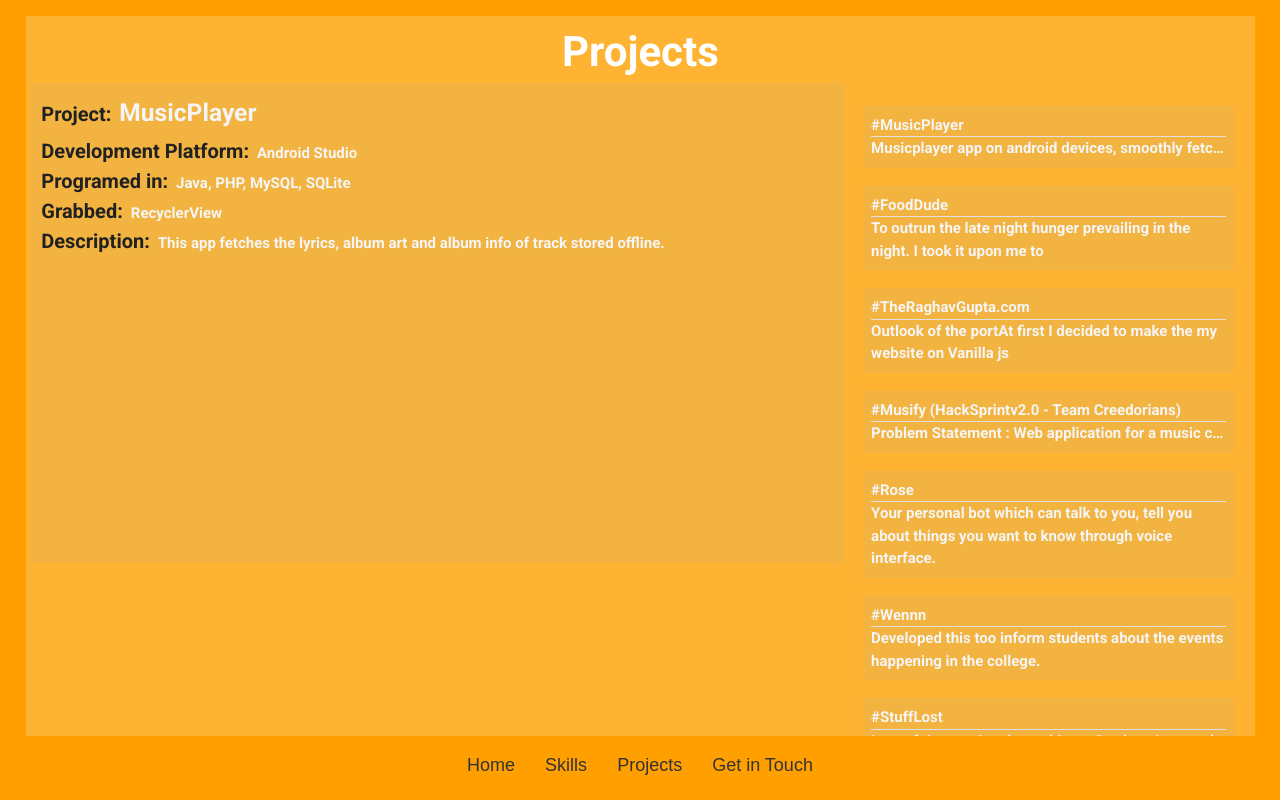
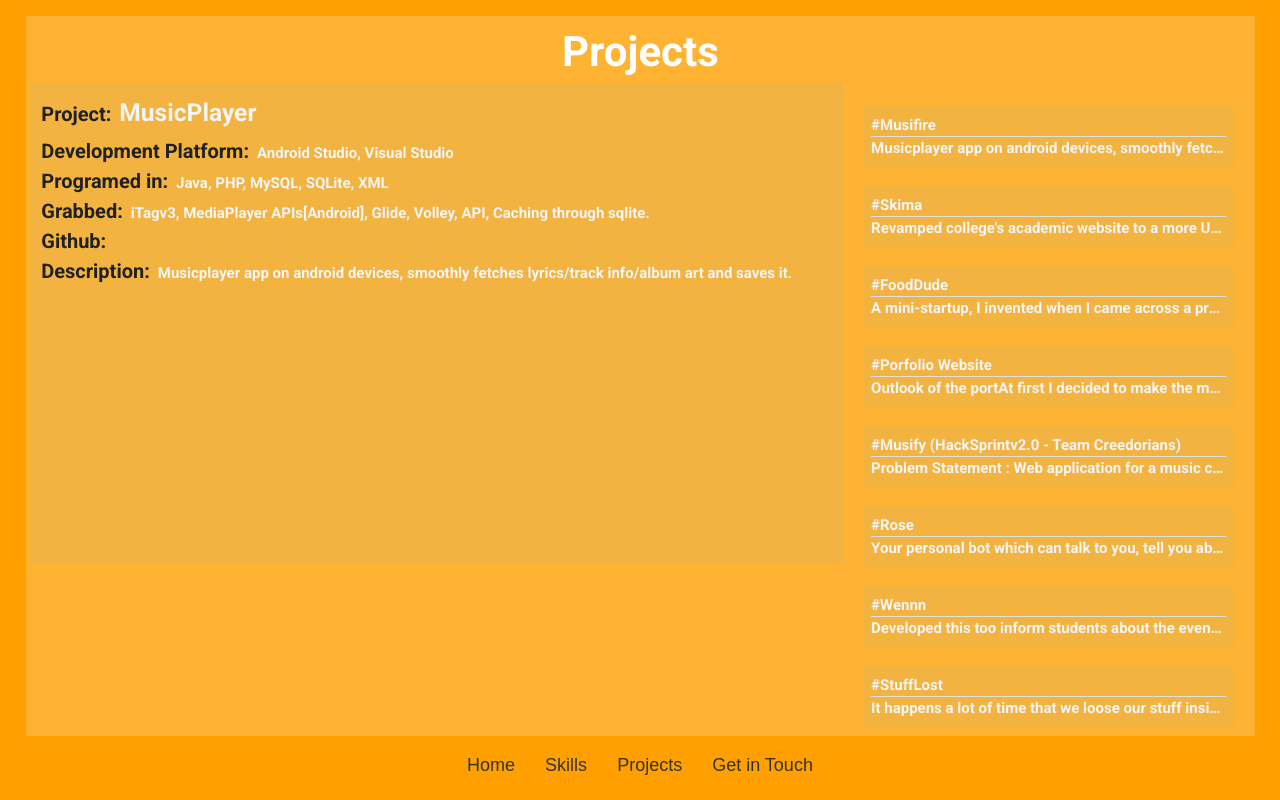
Before and after one commit to raghav-wd/hey, a React (Create React App) app: page / in a window 1280 px wide. Both pictures are taken after a click on the element "Projects". Built offline with nearby package versions, Linux system fonts and the light colour scheme; no server answers.

Commit message:
added git repo on the projects

```diff
--- a/src/pages/Projects.js
+++ b/src/pages/Projects.js
@@ -11,18 +11,20 @@ yuri() {
     alert("hi")
 }
 
-setProjectBoard(title, platform, programmedIn, description, grabbed) {
+setProjectBoard(title, platform, programmedIn, grabbed, github, description) {
     var p_title = document.getElementById("p-title");
     var p_platform = document.getElementById("p-platform");
     var p_programmedIn = document.getElementById("p-programmedIn");
+    var p_grabbed = document.getElementById("p-grabbed");
+    var p_github = document.getElementById("p-github");
     var p_description = document.getElementById("p-description");
-    var p_grabbed = document.getElementById("p-grabbed");
 
     p_title.innerHTML = title;
     p_platform.innerHTML = platform;
     p_programmedIn.innerHTML = programmedIn;
+    p_grabbed.innerHTML = grabbed;
+    p_github.innerHTML = github;
     p_description.innerHTML = description;
-    p_grabbed.innerHTML = grabbed;
 }
 
 toggle() {
@@ -47,14 +49,15 @@ componentDidMount() {
             let title = this.querySelector("#data-title").innerHTML;
             let platform = this.querySelector("#data-platform").innerHTML;
             let programmedIn = this.querySelector("#data-programmedIn").innerHTML;
+            let grabbed = this.querySelector("#data-grabbed").innerHTML;
+            let github = this.querySelector("#data-github").innerHTML;
             let description = this.querySelector("#data-description").innerHTML;
-            let grabbed = this.querySelector("#data-grabbed").innerHTML;
 
             if (window.innerWidth < 600) {
                 gsap.fromTo(projectBoard, 0.5, { x: 100 }, { x: 0, opacity: 1, display: "block" })
                 gsap.to(projectList, 0, { y:projectBoard.offsetHeight, opacity: 0 })
             }
-            setProjectBoard(title, platform, programmedIn, description, grabbed);
+            setProjectBoard(title, platform, programmedIn, grabbed, github, description);
         });
     });
 }
@@ -68,36 +71,49 @@ render() {
                     <div id="project-board" className="col l8 s12 p-project-board border left-align">
                         <i className="material-icons right small hide-on-med-and-up" id="close-btn" onClick={()=>this.toggle()}>close</i>
                         <div><div className="p-head">Project: </div><h5 className="i-b" className="i-b" id="p-title">MusicPlayer</h5></div>
-                        <div><div className="p-head">Development Platform: </div><div className="i-b" id="p-platform">Android Studio</div></div>
-                        <div><div className="p-head">Programed in: </div><div className="i-b" id="p-programmedIn">Java, PHP, MySQL, SQLite</div></div>
+                        <div><div className="p-head">Development Platform: </div><div className="i-b" id="p-platform">Android Studio, Visual Studio</div></div>
+                        <div><div className="p-head">Programed in: </div><div className="i-b" id="p-programmedIn">Java, PHP, MySQL, SQLite, XML</div></div>
                         {/* <div id="p-description">This app fetches the lyrics, album art and album info of track stored offline.</div> */}
-                        <div><div className="p-head">Grabbed: </div><div className="i-b" id="p-grabbed">RecyclerView</div></div>
-                        <div><div className="p-head">Description: </div><div className="i-b" id="p-description">This app fetches the lyrics, album art and album info of track stored offline.</div></div>
+                        <div><div className="p-head">Grabbed: </div><div className="i-b" id="p-grabbed">iTagv3, MediaPlayer APIs[Android], Glide, Volley, API, Caching through sqlite.</div></div>
+                        <div><div className="p-head">Github: </div><div className="i-b" id="p-github"></div></div>
+                        <div><div className="p-head">Description: </div><div className="i-b" id="p-description">Musicplayer app on android devices, smoothly fetches lyrics/track info/album art and saves it.</div></div>
                     </div>
                     <div id="project-list" className="col l4 s12 p-project-list">
                         <br/>
                         <div className="p-project-card border left-align">
-                            <div className="p-project-card-head">#<span id="data-title">MusicPlayer</span></div>
+                            <div className="p-project-card-head">#<span id="data-title">Musifire</span></div>
                             <span id="data-platform" className="hide">Android Studio, Visual Studio</span>
                             <span id="data-programmedIn" className="hide">Java, PHP, MySQL, SQLite, XML</span>
                             <div className="divider"></div>
                             <div className="p-project-card-info"><span id="data-description" className="truncate">Musicplayer app on android devices, smoothly fetches lyrics/track info/album art and saves it.</span></div>
+                            <span id="data-github" className="hide"><a target='_blank' href='https://github.com/raghav-wd/Musifire-Software-Development-Project.git'>https://github.com/raghav-wd/Musifire-Software-Development-Project.git</a></span>
                             <span id="data-grabbed" className="hide">iTagv3, MediaPlayer APIs[Android], Glide, Volley, API, Caching through sqlite.</span>
+                        </div>
+                        <div className="p-project-card border left-align">
+                            <div className="p-project-card-head">#<span id="data-title">Skima</span></div>
+                            <span id="data-platform" className="hide">Visual Studio</span>
+                            <span id="data-programmedIn" className="hide">Web Languages, React.js, PHP&MySQL</span>
+                            <div className="divider"></div>
+                            <span id="data-grabbed" className="hide">Teamwork, E-commerce experience and Sales</span>
+                            <span id="data-github" className="hide"><a target='_blank' href='https://github.com/raghav-wd/Better-academia.git'>https://github.com/raghav-wd/Better-academia.git</a></span>
+                            <div className="p-project-card-info"><span id="data-description" className="truncate">Revamped college's academic website to a more UI intensive and analytical PW. Available as an installable web app on android, ios, windows and macOS.</span></div>
                         </div>
                         <div className="p-project-card border left-align">
                             <div className="p-project-card-head">#<span id="data-title">FoodDude</span></div>
                             <span id="data-platform" className="hide">Visual Studio, Materialize</span>
                             <span id="data-programmedIn" className="hide">Web Languages, PHP&MySQL</span>
                             <div className="divider"></div>
-                            <div className="p-project-card-info"><span id="data-description">To outrun the late night hunger prevailing in the night. I took it upon me to </span></div>
+                            <span id="data-github" className="hide"><a target='_blank' href='https://github.com/raghav-wd/FoodDude.git'>https://github.com/raghav-wd/FoodDude.git</a></span>
+                            <div className="p-project-card-info"><span id="data-description" className="truncate">A mini-startup, I invented when I came across a problem during my first year in my college hostel. As I was used to being sleeping late at night, I always had to deal with the urge of eating snacks at night but our hostel didn't have any facility of canteen at night. So I took it upon me to run an experiment to start a wholesome business. The main idea was to develop a software to manage sales of the snacks.</span></div>
                             <span id="data-grabbed" className="hide">Teamwork, E-commerce experience and Sales</span>
                         </div>
                         <div className="p-project-card border left-align">
-                            <div className="p-project-card-head">#<span id="data-title">TheRaghavGupta.com</span></div>
+                            <div className="p-project-card-head">#<span id="data-title">Porfolio Website</span></div>
                             <span id="data-platform" className="hide">Visual Studio</span>
                             <span id="data-programmedIn" className="hide">React Js & Three.js</span>
                             <div className="divider"></div>
-                            <div className="p-project-card-info"><span id="data-description">Outlook of the portAt first I decided to make the my website on Vanilla js </span></div>
+                            <span id="data-github" className="hide"><a target='_blank' href='https://github.com/raghav-wd/hey.git'>https://github.com/raghav-wd/hey.git</a></span>
+                            <div className="p-project-card-info"><span id="data-description" className="truncate">Outlook of the portAt first I decided to make the my website on Vanilla js </span></div>
                             <span id="data-grabbed" className="hide">Three.js, ES6 and Gsap</span>
                         </div>
                         <div className="p-project-card border left-align">
@@ -105,15 +121,17 @@ render() {
                             <span id="data-platform" className="hide">Visual Studio</span>
                             <span id="data-programmedIn" className="hide">React.js, Bootstrap, PHP, MySQL</span>
                             <div className="divider"></div>
+                            <span id="data-grabbed" className="hide">iTagv3, MediaPlayer APIs[Android], Glide, Volley, API, Caching through sqlite.</span>
+                            <span id="data-github" className="hide"><a target='_blank' href='https://github.com/lavanyasingh9/hacksprint_ps14_creedorians.git'>https://github.com/lavanyasingh9/hacksprint_ps14_creedorians.git</a></span>
                             <div className="p-project-card-info"><span id="data-description" className="truncate">Problem Statement : Web application for a music company to segregate playlists based on different moods (ex. Happy, sad, calm, energetic, etc). Two types of users: Company Representative(Admin) and Business User (End user). Company user can add, modify, classify and delete songs from the system. Business user can search and listen to songs according the mood specified. Business user can give feedback on the mood based autogenerated playlist. The system should automatically change/add new mood type of that song(s) based on feedback.</span></div>
-                            <span id="data-grabbed" className="hide">iTagv3, MediaPlayer APIs[Android], Glide, Volley, API, Caching through sqlite.</span>
                         </div>
                         <div className="p-project-card border left-align">
                             <div className="p-project-card-head">#<span id="data-title">Rose</span></div>
                             <span id="data-platform" className="hide">Visual Studio</span>
                             <span id="data-programmedIn" className="hide">Web Languages, PHP&MySQL</span>
                             <div className="divider"></div>
-                            <div className="p-project-card-info"><span id="data-description">Your personal bot which can talk to you, tell you about things you want to know through voice interface.</span></div>
+                            <span id="data-github" className="hide"><a target='_blank' href='https://github.com/raghav-wd/Rose-The-Assistant.git'>https://github.com/raghav-wd/Rose-The-Assistant.git</a></span>
+                            <div className="p-project-card-info"><span id="data-description" className="truncate">Your personal bot which can talk to you, tell you about things you want to know through voice interface.</span></div>
                             <span id="data-grabbed" className="hide">Creating and Integrating APIs, recognizing speech patterns in English and extracting useful info from the spoken words.</span>
                         </div>
                         <div className="p-project-card border left-align">
@@ -121,7 +139,8 @@ render() {
                             <span id="data-platform" className="hide">Visual Studio</span>
                             <span id="data-programmedIn" className="hide">Web Languages, PHP&MySQL, Materialize</span>
                             <div className="divider"></div>
-                            <div className="p-project-card-info"><span id="data-description">Developed this too inform students about the events happening in the college.</span></div>
+                            <span id="data-github" className="hide"><a target='_blank' href='https://github.com/raghav-wd/Wennn.git'>https://github.com/raghav-wd/Wennn.git</a></span>
+                            <div className="p-project-card-info"><span id="data-description" className="truncate">Developed this too inform students about the events happening in the college.</span></div>
                             <span id="data-grabbed" className="hide">Content Management System Development on PHP, Sessions and Dynamic Sites</span>
                         </div>
                         <div className="p-project-card border left-align">
@@ -129,7 +148,8 @@ render() {
                             <span id="data-platform" className="hide">Sublime</span>
                             <span id="data-programmedIn" className="hide">HTML, CSS, JS, PHP & MySQL</span>
                             <div className="divider"></div>
-                            <div className="p-project-card-info"><span id="data-description">Lots of time we just losts things. See how I created the website to find lost stuff.</span></div>
+                            <span id="data-github" className="hide"><a target='_blank' href='https://github.com/raghav-wd/StuffLost.git'>https://github.com/raghav-wd/StuffLost.git</a></span>
+                            <div className="p-project-card-info"><span id="data-description" className="truncate">It happens a lot of time that we loose our stuff inside the hostel for this reason I had made an online platform where people can share lost findings and the person who had lost it could find it.</span></div>
                             <span id="data-grabbed" className="hide">File Uploading System</span>
                         </div>
                         <div className="p-project-card border left-align">
@@ -137,7 +157,8 @@ render() {
                             <span id="data-platform" className="hide">Sublime</span>
                             <span id="data-programmedIn" className="hide">JavaScript and PHP</span>
                             <div className="divider"></div>
-                            <div className="p-project-card-info"><span id="data-description">As being learner in English and Japanese, I needed a memo to save words and phrases.</span></div>
+                            <span id="data-github" className="hide"><a target='_blank' href='https://github.com/raghav-wd/VocabList.git'>https://github.com/raghav-wd/VocabList.git</a></span>
+                            <div className="p-project-card-info"><span id="data-description" className="truncate">As being learner in English and Japanese, I needed a memo to save words and phrases. This apps web helped me to do the job.</span></div>
                             <span id="data-grabbed" className="hide">Messaging System, Web App Development and Service Workers</span>
                         </div>
                     </div>
```
